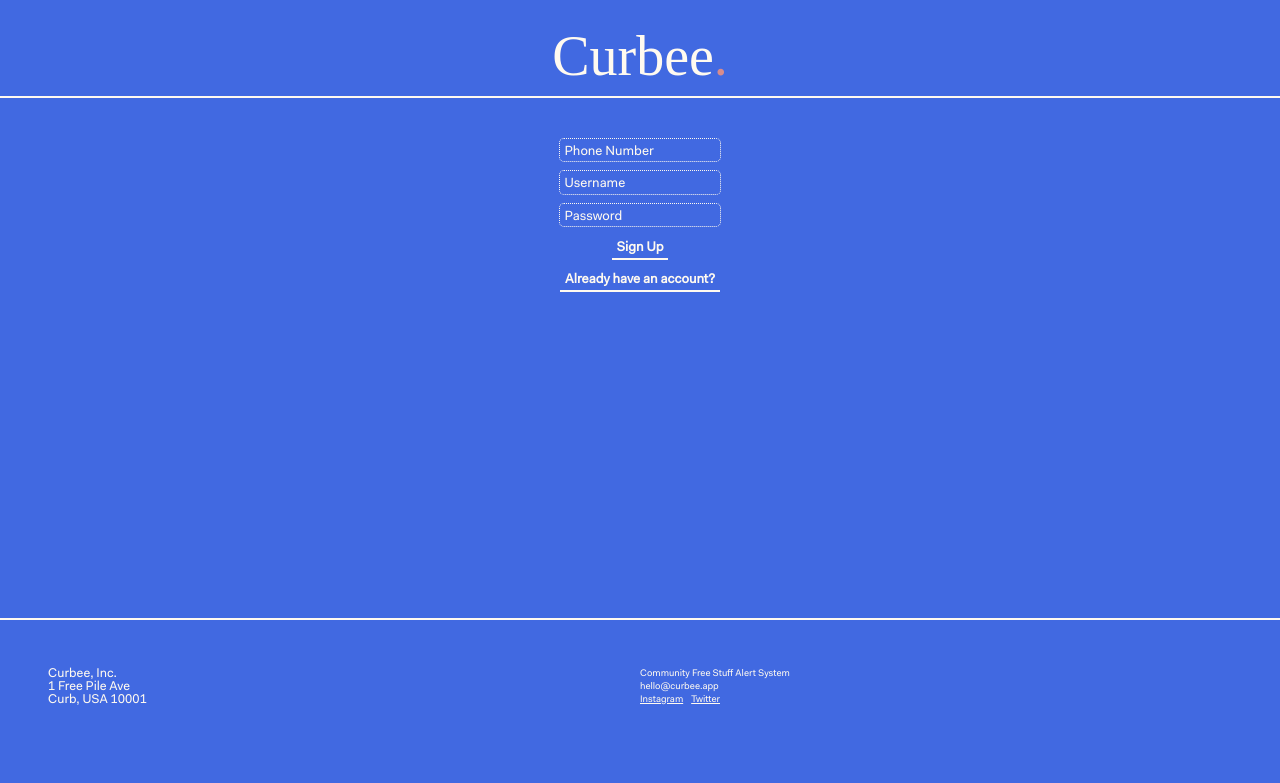
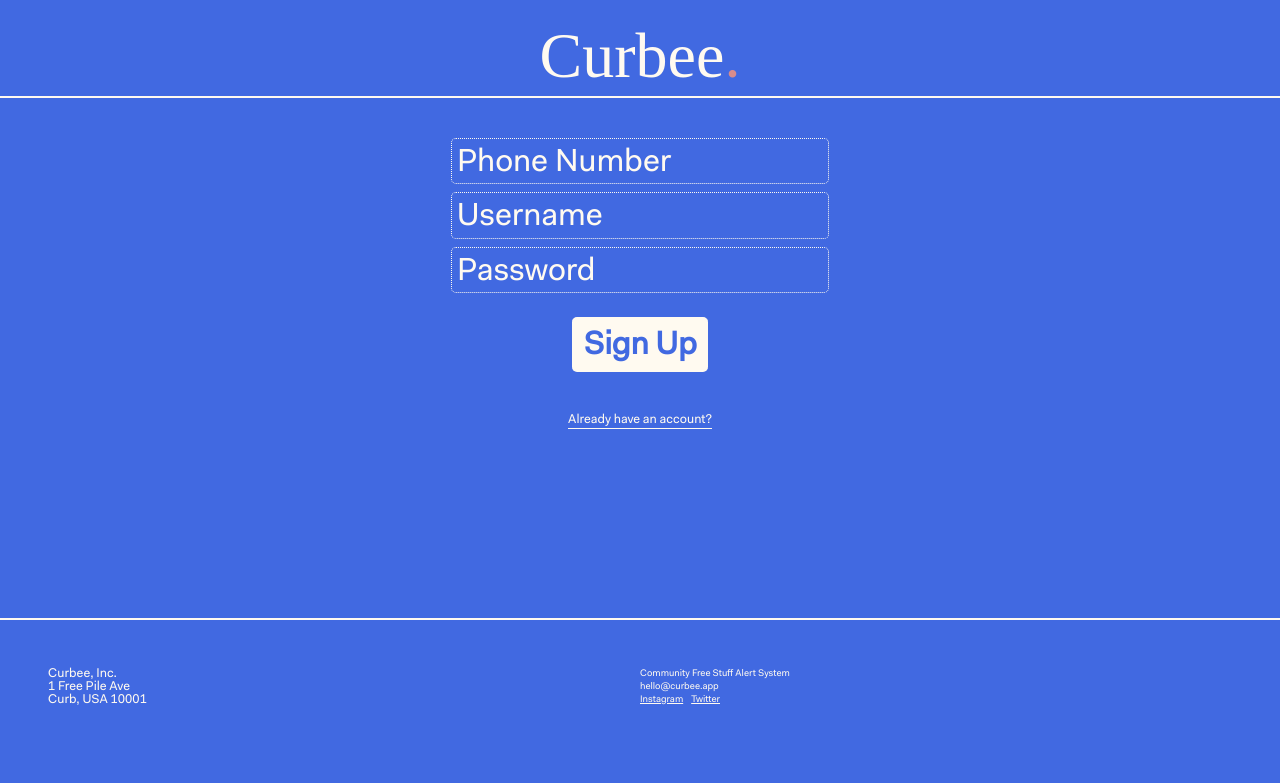
Before and after one commit to curbee-by-curbees/curbee-web, a React app: page /auth in a window 1280 px wide. Built offline with nearby package versions, Linux system fonts and the light colour scheme.

Commit message:
make some stuff bigger

```diff
--- a/src/app/Header.css
+++ b/src/app/Header.css
@@ -10,7 +10,7 @@
 }
 
 h1 {
-  font-size: 3.5rem;
+  font-size: 4rem;
   font-weight: normal;
   font-family: 'Benne', serif;
   margin: 0;
--- a/src/app/auth/AuthPage.css
+++ b/src/app/auth/AuthPage.css
@@ -13,6 +13,7 @@
     outline: none;
     margin-bottom: 0.5rem;
     font-family: 'Fakt Pro', sans-serif;
+    font-size: 2rem;
 }
 
 button, input {
@@ -37,3 +38,20 @@
     transition: ease-in 0.2s;
 
 }
+
+.submit {
+    border-top: 2px solid floralwhite;
+    border-radius: 5px;
+    padding: 0.5rem 0.7rem 0.3rem 0.7rem;
+    background-color: floralwhite;
+    color: royalblue;
+    margin-top: 1rem;
+}
+
+.switch {
+    font-size: 0.8rem;
+    font-weight: normal;
+    border-bottom: 1px solid floralwhite;
+    margin-top: 2rem;
+    padding: 0;
+}
--- a/src/app/auth/AuthPage.js
+++ b/src/app/auth/AuthPage.js
@@ -82,7 +82,7 @@
 
 
         <p>
-          <button type="submit">Sign {isSignUp ? 'Up' : 'In'}</button>
+          <button type="submit" className="submit">Sign {isSignUp ? 'Up' : 'In'}</button>
         </p>
 
         <p>
```
